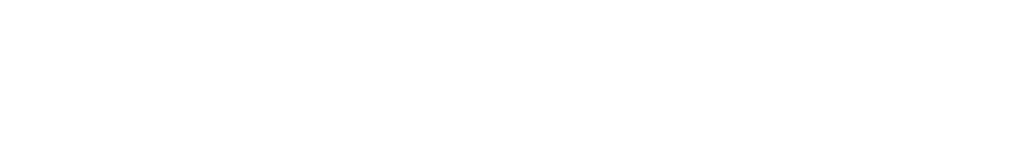
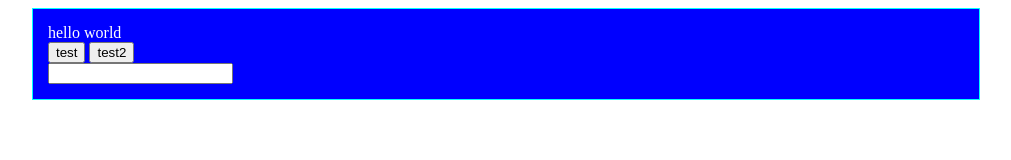
Before and after one commit to rajabiseraji/web3-ex-1, a plain HTML site: page index.html in a window 1280 px wide. Shown: the whole page, without its empty margins (176-1187 px from the left). Drawn offline with Linux system fonts and the light colour scheme.

Commit message:
first try

```diff
--- a/index.html
+++ b/index.html
@@ -1,4 +1,18 @@
 <html>
+    <head>
+        <link rel= "stylesheet" href = "style.css">
 
+    </head>
+    <body>
+        <div id = "box1" class= "box" >
+            hello world
+            <img src = "">
+            <div>
+                <button > test </button>
+                <button > test2 </button>
+            </div>
+            <input type="text">
+        </div>
+    </body>
 
 </html>
--- a/style.css
+++ b/style.css
@@ -0,0 +1,16 @@
+.box {
+   background:  blue  ;
+   box-sizing: border-box ;
+   width: 75%;
+    float: left;
+    padding: 15px;
+    border: 1px solid cyan;
+    color : white ;
+    position:  relative ;
+    left: 200px;
+
+}
+
+#box1 {
+
+}
```
